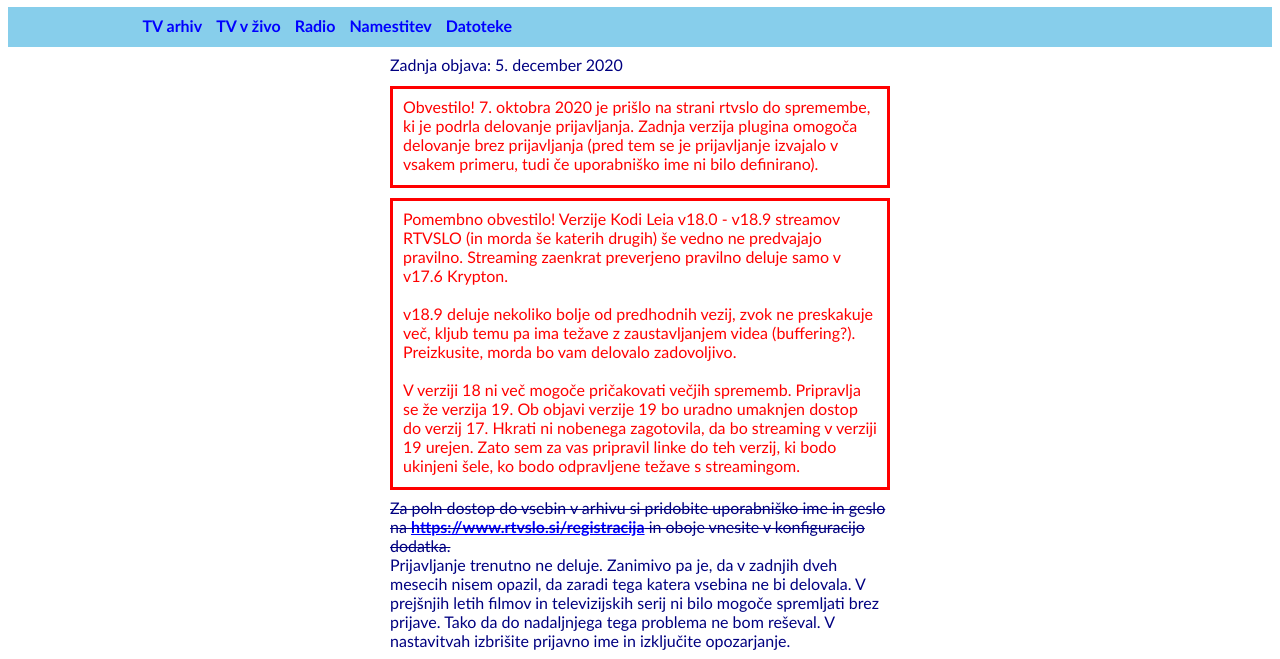
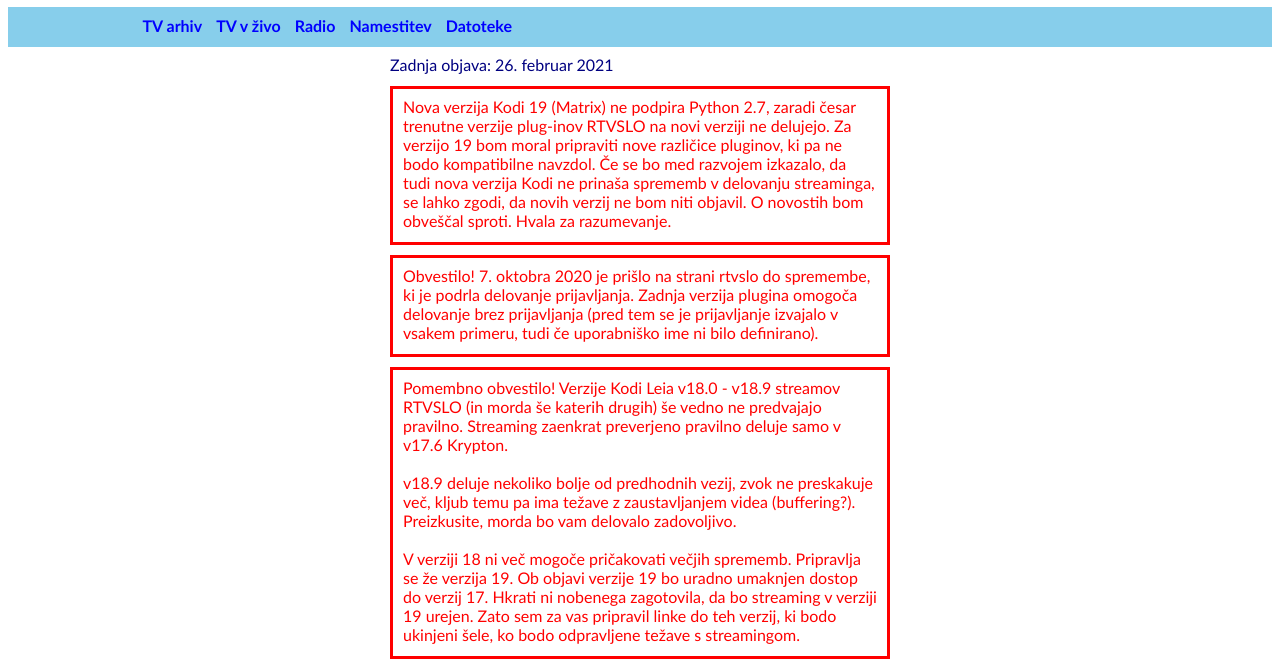
Before and after one commit to dam-pav/dam-pav.github.io, a plain HTML site: page index.html in a window 1280 px wide. Shown: the part 141-800 px from the top of the page. Drawn offline with Linux system fonts and the light colour scheme.

Commit message:
Update index.html

```diff
--- a/index.html
+++ b/index.html
@@ -66,7 +66,10 @@
         </div>
 
         <div class="page column single">
-            <div class="post">Zadnja objava: 5. december 2020</div>
+            <div class="post">Zadnja objava: 26. februar 2021</div>
+            <div class="post alert">
+                <div>Nova verzija Kodi 19 (Matrix) ne podpira Python 2.7, zaradi česar trenutne verzije plug-inov RTVSLO na novi verziji ne delujejo. Za verzijo 19 bom moral pripraviti nove različice pluginov, ki pa ne bodo kompatibilne navzdol. Če se bo med razvojem izkazalo, da tudi nova verzija Kodi ne prinaša sprememb v delovanju streaminga, se lahko zgodi, da novih verzij ne bom niti objavil. O novostih bom obveščal sproti. Hvala za razumevanje.</div>
+            </div>
             <div class="post alert">
                 <div>Obvestilo! 7. oktobra 2020 je prišlo na strani rtvslo do spremembe, ki je podrla delovanje prijavljanja. Zadnja verzija plugina omogoča delovanje brez prijavljanja (pred tem se je prijavljanje izvajalo v vsakem primeru, tudi če uporabniško ime ni bilo definirano).</div>
             </div>
```
